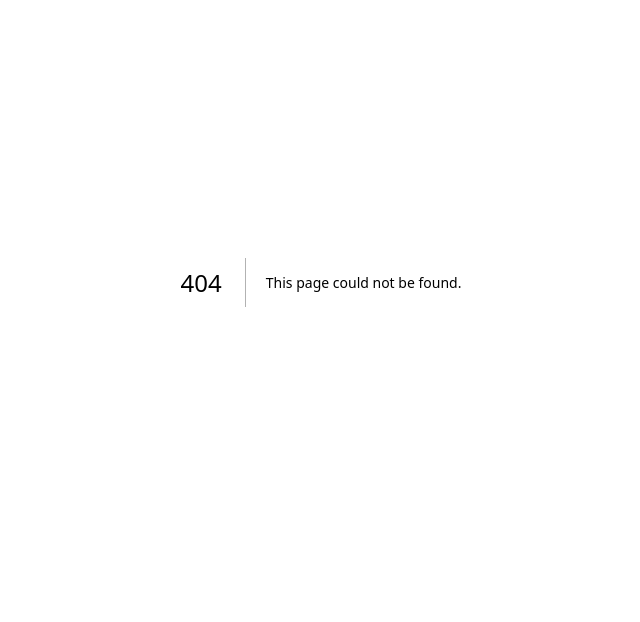
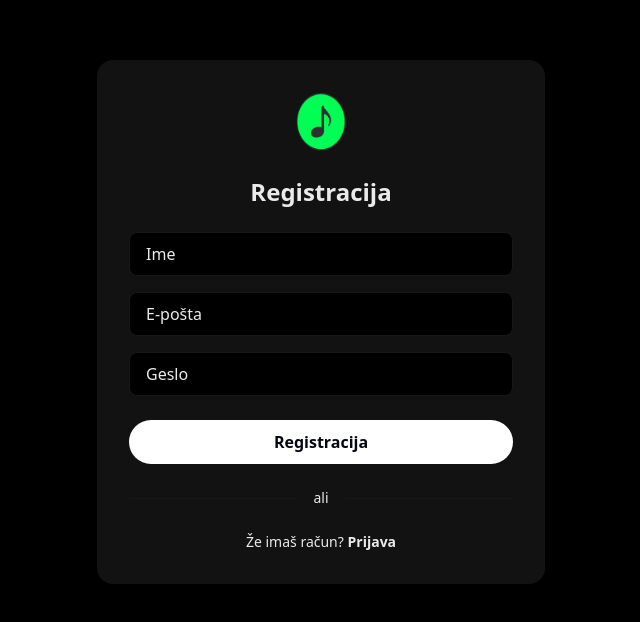
Before and after one commit to janaccc/zvokify-v2, a Next.js app: page /register in a window 1280 px wide. Before the commit this address had no page. Shown: the part 118-740 px from the top of the page, without its empty margins (319-959 px from the left). Built offline with nearby package versions, Linux system fonts and the light colour scheme.

Commit message:
login in register page

```diff
--- /dev/null
+++ b/app/login/page.tsx
@@ -0,0 +1,62 @@
+import Image from "next/image";
+import Link from "next/link";
+
+export default function LoginPage() {
+    return (
+        <div className="min-h-screen bg-black flex items-center justify-center pt-20">
+            <div className="bg-background rounded-2xl w-full max-w-md p-8 shadow-lg">
+                {/* Logo */}
+                <div className="flex justify-center mb-6">
+                    <Image
+                        src="/images/zvokifylogo.png"
+                        alt="Zvokify logo"
+                        width={50}
+                        height={50}
+                    />
+                </div>
+
+                {/* Title */}
+                <h1 className="text-2xl font-bold text-center text-primary-text mb-6">
+                    Prijava
+                </h1>
+
+                {/* Form */}
+                <form className="flex flex-col gap-4">
+                    <input
+                        type="text"
+                        placeholder="Ime"
+                        className="h-11 px-4 rounded-lg bg-black text-white outline-none placeholder:text-primary-text border border-hover focus:border-white"
+                    />
+
+                    <input
+                        type="password"
+                        placeholder="Geslo"
+                        className="h-11 px-4 rounded-lg bg-black text-white outline-none placeholder:text-primary-text border border-hover focus:border-white"
+                    />
+
+                    <button
+                        type="submit"
+                         className="h-11 mt-2 bg-white text-gray-950 rounded-full font-bold hover:bg-secondary-text transition cursor-pointer"
+                    >
+                        Prijava
+                    </button>
+                </form>
+
+                {/* Divider */}
+                <div className="flex items-center gap-4 my-6">
+                    <div className="flex-1 h-px bg-hover" />
+                    <span className="text-primary-text text-sm">ali</span>
+                    <div className="flex-1 h-px bg-hover" />
+                </div>
+
+                {/* Register */}
+                <p className="text-center text-primary-text text-sm">
+                    Nimaš računa?{" "}
+                    <Link href="/register" className="font-bold hover:text-white">
+                        Registracija
+                    </Link>
+                </p>
+            </div>
+        </div>
+    );
+}
--- a/app/page.tsx
+++ b/app/page.tsx
@@ -12,7 +12,7 @@ export default function Home() {
     <div className="min-h-screen">
       <Navbar />
       <main>
-      <Sidebar/>
+        <Sidebar />
 
       </main>
     </div>
--- /dev/null
+++ b/app/register/page.tsx
@@ -0,0 +1,68 @@
+import Image from "next/image";
+import Link from "next/link";
+
+export default function LoginPage() {
+    return (
+        <div className="min-h-screen bg-black flex items-center justify-center pt-20">
+            <div className="bg-background rounded-2xl w-full max-w-md p-8 shadow-lg">
+                {/* Logo */}
+                <div className="flex justify-center mb-6">
+                    <Image
+                        src="/images/zvokifylogo.png"
+                        alt="Zvokify logo"
+                        width={50}
+                        height={50}
+                    />
+                </div>
+
+                {/* Title */}
+                <h1 className="text-2xl font-bold text-center text-primary-text mb-6">
+                    Registracija
+                </h1>
+
+                {/* Form */}
+                <form className="flex flex-col gap-4">
+                    <input
+                        type="text"
+                        placeholder="Ime"
+                        className="h-11 px-4 rounded-lg bg-black text-white outline-none placeholder:text-primary-text border border-hover focus:border-white"
+                    />
+
+                    <input
+                        type="email"
+                        placeholder="E-pošta"
+                        className="h-11 px-4 rounded-lg bg-black text-white outline-none placeholder:text-primary-text border border-hover focus:border-white"
+                    />
+
+                    <input
+                        type="password"
+                        placeholder="Geslo"
+                        className="h-11 px-4 rounded-lg bg-black text-white outline-none placeholder:text-primary-text border border-hover focus:border-white"
+                    />
+
+                    <button
+                        type="submit"
+                         className="h-11 mt-2 bg-white text-gray-950 rounded-full font-bold hover:bg-secondary-text transition cursor-pointer"
+                    >
+                        Registracija
+                    </button>
+                </form>
+
+                {/* Divider */}
+                <div className="flex items-center gap-4 my-6">
+                    <div className="flex-1 h-px bg-hover" />
+                    <span className="text-primary-text text-sm">ali</span>
+                    <div className="flex-1 h-px bg-hover" />
+                </div>
+
+                {/* Register */}
+                <p className="text-center text-primary-text text-sm">
+                    Že imaš račun?{" "}
+                    <Link href="/login" className="font-bold hover:text-white">
+                        Prijava
+                    </Link>
+                </p>
+            </div>
+        </div>
+    );
+}
--- a/components/Navbar.tsx
+++ b/components/Navbar.tsx
@@ -21,7 +21,7 @@ export default function Navbar() {
                     <a href="https://github.com/janaccc" target="blank" className="hover:text-primary-text">GitHub</a>
                 </div>
                 <div>
-                    <Link href="/login" className="h-11 bg-white text-gray-950 rounded-full font-bold hover:bg-secondary-text grid px-8 place-items-center">Prijava</Link>
+                    <Link href="/login" className="h-11 bg-white text-gray-950 rounded-full font-bold hover:bg-secondary-text grid px-8 place-items-center">Odjava</Link>
                 </div>
             </div>
         </nav>
--- a/components/Sidebar.tsx
+++ b/components/Sidebar.tsx
@@ -1,15 +1,21 @@
+import Link from "next/link";
+import { LuPlus } from "react-icons/lu";
+
 export default function Sidebar() {
     return (
+        <aside className="fixed left-2 top-15 bg-background w-75 rounded-lg h-[90vh] p-2 overflow-y-auto">
+            <div className="flex items-center justify-between p-2 mb-4 text-primary-text">
+                <h2 className="font-bold text-xl">
+                    Dodane Pesmi
+                </h2>
 
-        <div>
-            <aside className="fixed left-2 top-15 bg-background w-75 rounded-lg h-[90vh] p-2 overflow-y-auto">
-
-            </aside>
-
-
-            <button>
-
-            </button>
-        </div>
-    )
+                <Link
+                    href="upload-song"
+                    className="p-2 rounded-full hover:bg-hover flex items-center justify-center"
+                >
+                    <LuPlus size={30} />
+                </Link>
+            </div>
+        </aside>
+    );
 }
```
